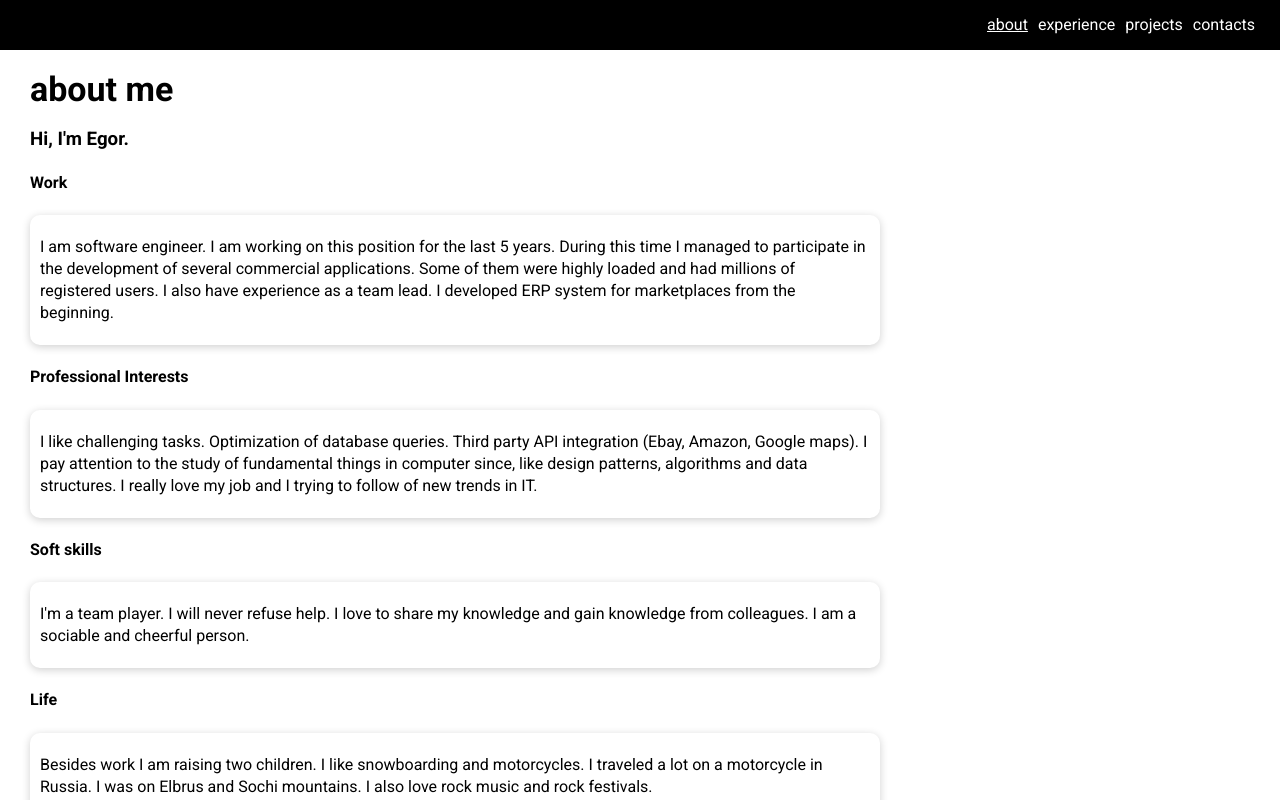
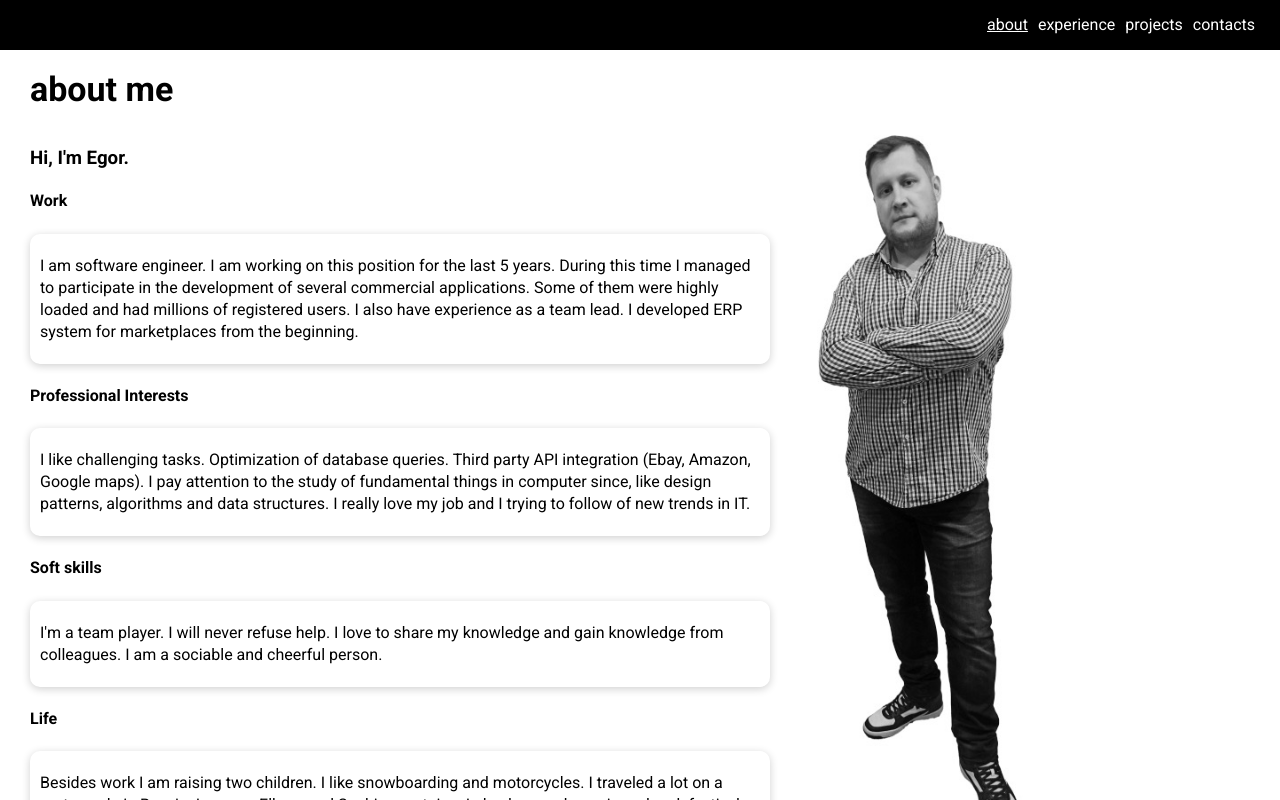
Before and after one commit to uzambara/egorsima, a React app: page /about in a window 1280 px wide. Shown: the top 800 px of the page. Built offline with nearby package versions, Linux system fonts and the light colour scheme.

Commit message:
Added my photo

```diff
--- a/src/Pages/About/About.scss
+++ b/src/Pages/About/About.scss
@@ -10,6 +10,12 @@
   margin-right: 10px;
 }
 
+.aboutText {
+  margin-right: 40px;
+}
+
 .aboutMe {
-  max-width: 850px;
+  max-width: 1000px;
+  display: flex;
+  align-items: flex-start;
 }
--- a/src/Pages/About/About.tsx
+++ b/src/Pages/About/About.tsx
@@ -6,6 +6,7 @@ import dimerdgi from './images/dimerdgi.jpg';
 import ktm from './images/ktm.jpg';
 import moto from './images/moto.jpg';
 import elbrus from './images/elbrus.jpeg';
+import me from './images/me.jpeg';
 import { Image } from '../../Components/Image/Image';
 
 import styles from './About.scss';
@@ -61,12 +62,14 @@ function AboutPageComponent({ className }: Props) {
     <main className={className}>
       <h2 className={sharedStyles.title}>about me</h2>
       <section className={styles.aboutMe}>
-        <h3>Hi, I'm Egor.</h3>
-        {ABOUT_ITEMS.map((props, i) => (
-          <AboutItem key={i} {...props} />
-        ))}
+        <div className={styles.aboutText}>
+          <h3>Hi, I'm Egor.</h3>
+          {ABOUT_ITEMS.map((props, i) => (
+            <AboutItem key={i} {...props} />
+          ))}
+        </div>
+        <img className={styles.myPhoto} alt={'egor simonov'} src={me} width={220} height={'auto'} />
       </section>
-
       <ul className={styles.photos}>
         <li className={styles.photo}>
           <Image width={260} height={170} src={dimerdgi} alt={'dimerdgi'} description={'Demerdji, Crimea'} />
--- a/src/Pages/Cv/CvPage.tsx
+++ b/src/Pages/Cv/CvPage.tsx
@@ -124,7 +124,7 @@ const EDUCATION = [
 const INFO_ROWS = [
   {
     label: 'Contact Details',
-    info: '<a target="_blank" href="tel:+79630269888">+79630269888</a><br /><a target="_blank" href="mailto:egor-sima@gmail.com">egor-sima@gmail.com</a>',
+    info: `<a target="_blank" href="tel:+79630269888">+79630269888</a><br /><a target="_blank" href="mailto:egor-sima@gmail.com">egor-sima@gmail.com</a>`,
   },
   { label: 'Date of birthday', info: '01.05.1989' },
   { label: 'Nationality', info: 'Russian' },
--- a/src/Pages/Cv/modules/InfoRow/InfoRow.tsx
+++ b/src/Pages/Cv/modules/InfoRow/InfoRow.tsx
@@ -5,13 +5,14 @@ import cn from 'classnames';
 type Props = {
   label: string;
   info: string;
+  rowSpan?: number;
 };
 
-export function InfoRow({ label, info }: Props) {
+export function InfoRow({ label, info, rowSpan }: Props) {
   return (
     <tr>
       <td className={cn(styles.cell, styles.label)}>{label}:</td>
-      <td className={styles.cell} dangerouslySetInnerHTML={{ __html: info }} />
+      <td rowSpan={rowSpan} className={styles.cell} dangerouslySetInnerHTML={{ __html: info }} />
     </tr>
   );
 }
```
Also changed, not shown: src/Pages/About/images/me.jpeg (added).
